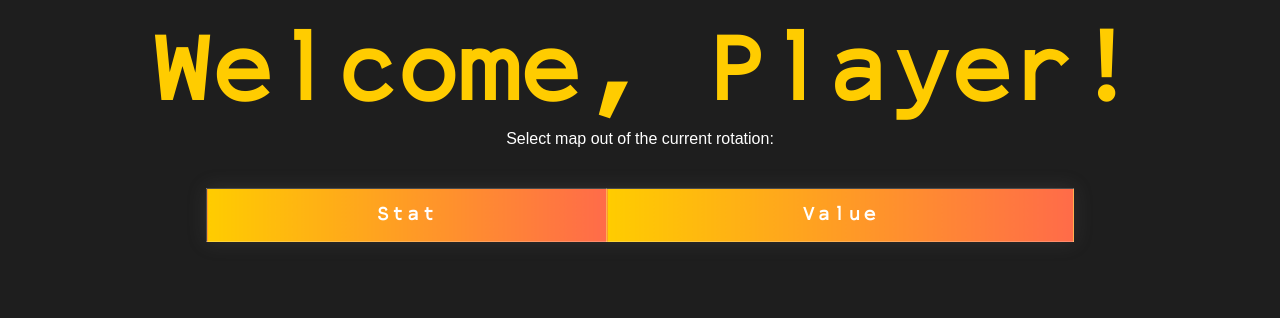
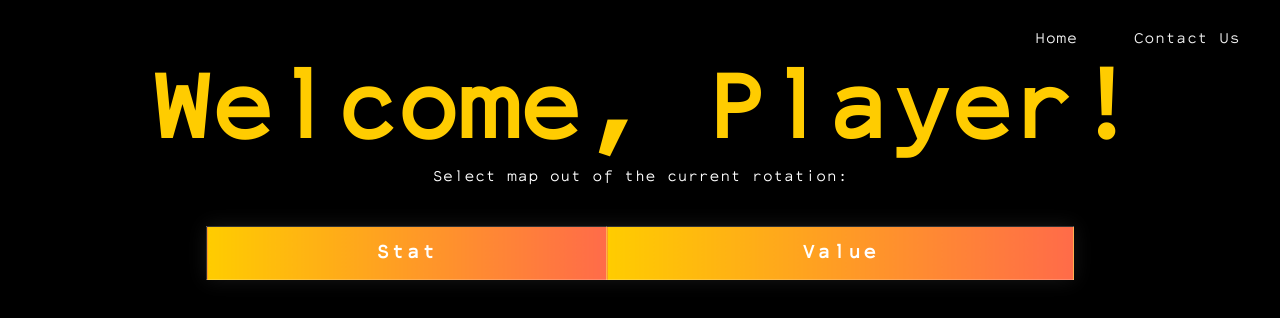
Before and after one commit to prsley/brawlstrats, a website: page howdyhack/map.html in a window 1280 px wide. Drawn offline with Linux system fonts and the light colour scheme; no server answers.

Commit message:
updated css + html

```diff
--- a/howdyhack/css/morestyle.css
+++ b/howdyhack/css/morestyle.css
@@ -26,6 +26,7 @@ body {
     letter-spacing: 2px;
     text-shadow: 2px 2px 5px rgb(255, 126, 126);
 }
+
 #playerTag {
     padding: 10px;
     font-size: 16px;
@@ -129,13 +130,7 @@ tr:hover td {
     color:#ff5050; /* Bright yellow for map name */
 }
 
-body {
-    font-family: 'Arial', sans-serif;
-    background-color: #1e1e1e;
-    color: #fff;
-    text-align: center;
-    padding: 20px;
-}
+
 
 h1 {
     color: #ffcc00;
@@ -230,3 +225,54 @@ h3 {
     font-family: Elronmonospace;
     font-size: 15px;
 }
+
+.rotationtext {
+    font-family: Elronmonospace
+}
+
+
+
+/* Nav Bar */
+a {
+    text-decoration: none;
+    color: white;
+
+}
+
+ul {
+    list-style: none;
+}
+
+
+.navbar{
+    display: flex;
+    align-items: right;
+    justify-content: right;
+    align-items: right;
+    padding-left: 420px;
+    font-size: 16px;
+    gap: 1rem;
+}
+
+
+.navbar a {
+    float: left;
+    color: #f2f2f2;
+    text-align: center;
+    padding: 10px 20px;
+    text-decoration: none;
+    font-size: 17px;
+    font-family: Elronmonospace;
+    font-size: 16px;
+    display: block;
+
+}
+  .navbar a:hover {
+    background-color: rgb(255, 187, 29);
+    color: rgb(255, 255, 255);
+  }
+
+  .navbar a.active {
+    background-color: #04AA6D;
+    color: white;
+  }
--- a/howdyhack/map.html
+++ b/howdyhack/map.html
@@ -9,8 +9,13 @@
 </head>
 <body>
 
+    <nav class = "navbar">
+        <a href="index.html">Home</a>
+        <a href="contact.html">Contact Us</a>
+    </nav>
+
     <h1 id="welcomeMessage">Welcome, Player!</h1>
-    <p>Select map out of the current rotation:</p>
+    <p class="rotationtext">Select map out of the current rotation:</p>
     <!-- Map Selection Icons -->
     <div class="map-selection" id="mapSelection">
         <!-- Map icons will be dynamically added here -->
@@ -58,6 +63,8 @@ fetch('http://localhost:3000/api/events/rotation')
             const nameLabel = document.createElement('div');
             nameLabel.classList.add('map-name');
             nameLabel.textContent = mapName; // Set the map name below the image
+
+            nameLabel.style.fontFamily = 'Elronmonospace';
 
             mapIcon.appendChild(img);
             mapIcon.appendChild(nameLabel);
```
Also changed, not shown: howdyhack/start.html (+6 -0 lines), howdyhack/team.html (+6 -3 lines).
